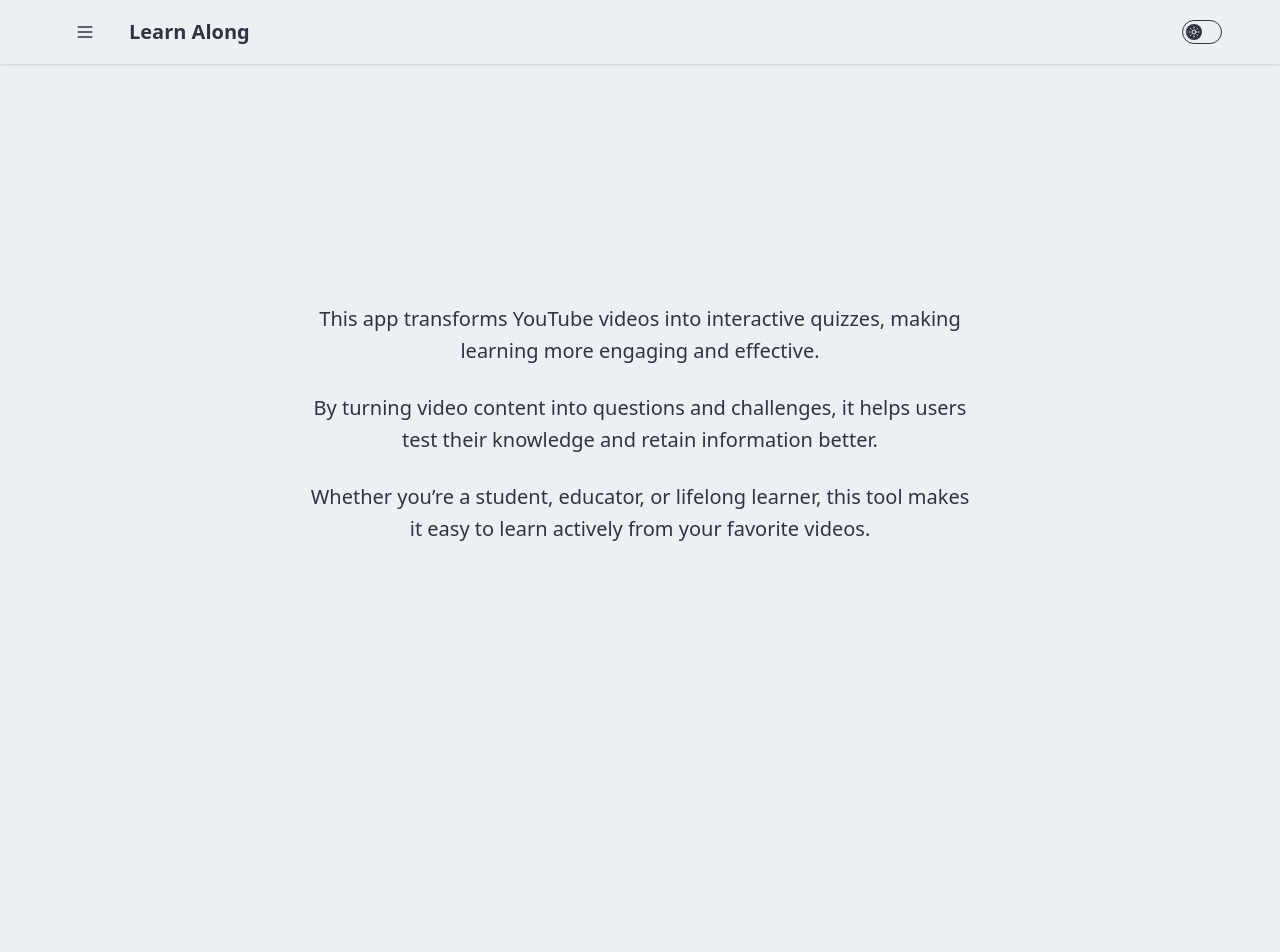
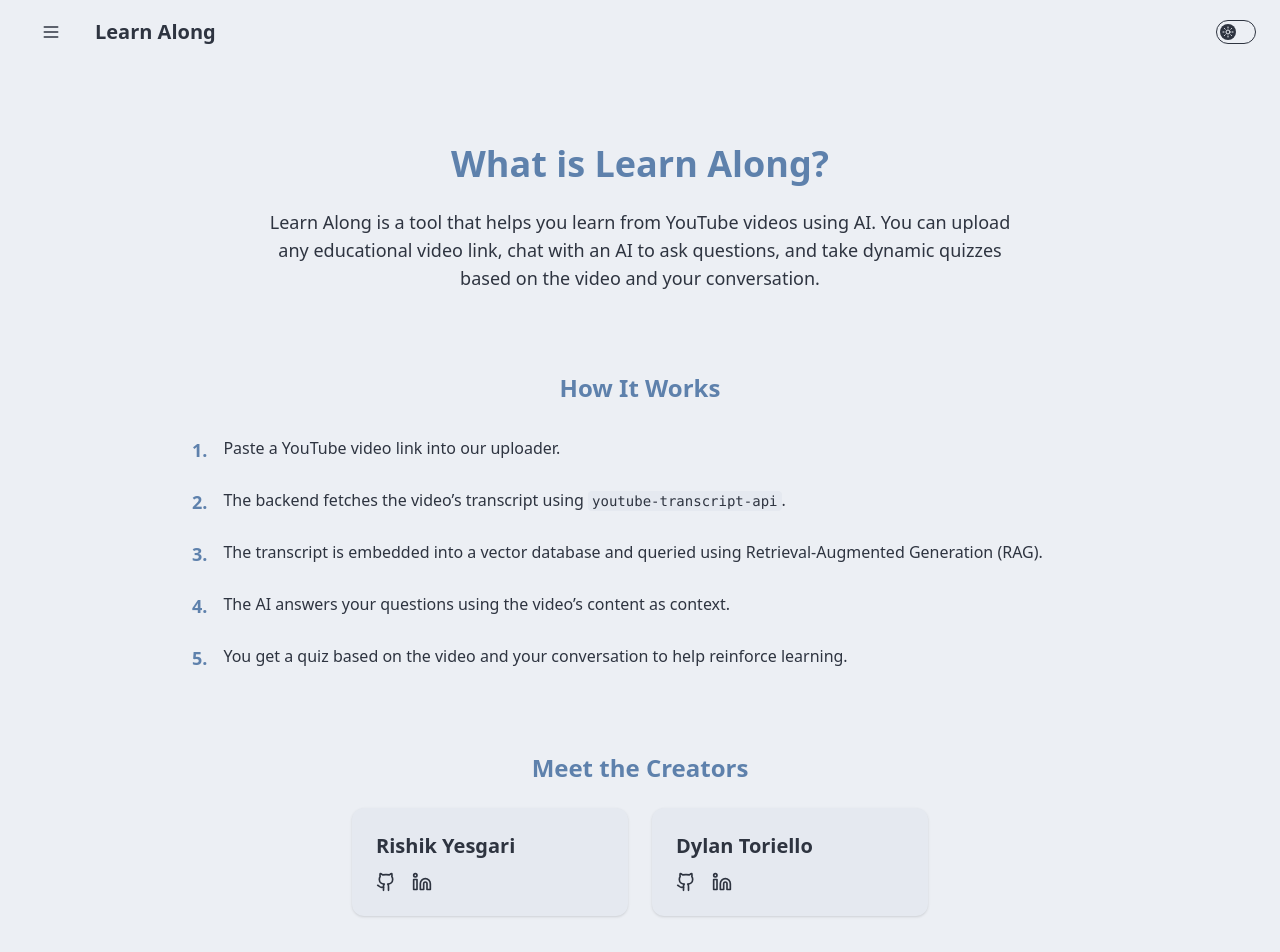
Before and after one commit to Dylan-Toriello/LearnAlong, a React (Vite) app in the folder frontend/: page /about in a window 1280 px wide. Shown: the top 952 px of the page. Before the commit the page ends 800 px from the top, so only its background shows below. Built offline with nearby package versions, Linux system fonts and the light colour scheme.

Commit message:
Redid the landing and about page

```diff
--- a/frontend/package.json
+++ b/frontend/package.json
@@ -12,6 +12,7 @@
   "dependencies": {
     "@tailwindcss/vite": "^4.1.10",
     "daisyui": "^5.0.43",
+    "lucide-react": "^0.522.0",
     "react": "^19.1.0",
     "react-dom": "^19.1.0",
     "react-router-dom": "^7.6.2",
--- a/frontend/src/App.jsx
+++ b/frontend/src/App.jsx
@@ -3,6 +3,7 @@ import { About } from "./pages/About";
 import { Navbar } from "./components/Navbar";
 import { BrowserRouter, Routes, Route, useLocation } from "react-router-dom";
 import { Watch } from "./pages/Watch";
+import { Footer } from "./components/Footer";
 
 function AppWrapper() {
   const location = useLocation();
@@ -15,6 +16,7 @@ function AppWrapper() {
       <Route path = "/about" element={<About />} />
       <Route path = "/watch" element = {<Watch />}/>
     </Routes>
+    <Footer/>
     </>
 
 
--- /dev/null
+++ b/frontend/src/components/FeatureCards.jsx
@@ -0,0 +1,38 @@
+import { MessageSquare, ClipboardList, ListVideo } from "lucide-react";
+
+export const FeatureList = () => {
+  const features = [
+    {
+      icon: <MessageSquare className="w-6 h-6 text-primary" />,
+      title: "Chat with AI",
+      description: "Ask anything about the video and get smart answers.",
+    },
+    {
+      icon: <ClipboardList className="w-6 h-6 text-primary" />,
+      title: "Quiz Yourself",
+      description: "Take dynamic quizzes to reinforce what you’ve learned.",
+    },
+    {
+      icon: <ListVideo className="w-6 h-6 text-primary" />,
+      title: "Learn in Chunks",
+      description: "Break videos into smaller, digestible segments.",
+    },
+  ];
+
+  return (
+    <section className="w-full px-6 md:px-12 lg:px-20 pt-10 pb-20">
+      <div className="grid gap-8 sm:grid-cols-2 lg:grid-cols-3 max-w-6xl mx-auto">
+        {features.map((feature, idx) => (
+          <div
+            key={idx}
+            className="p-6 bg-base-200 rounded-xl shadow flex flex-col items-start gap-4 hover:shadow-lg transition"
+          >
+            <div className="bg-primary/10 p-2 rounded-full">{feature.icon}</div>
+            <h3 className="text-xl font-semibold">{feature.title}</h3>
+            <p className="text-base-content">{feature.description}</p>
+          </div>
+        ))}
+      </div>
+    </section>
+  );
+};
--- /dev/null
+++ b/frontend/src/components/Footer.jsx
@@ -0,0 +1,13 @@
+export const Footer = () => {
+  return (
+    <footer className="w-full bg-base-200 text-base-content text-sm py-6 mt-auto">
+      <div className="max-w-7xl mx-auto px-4 flex flex-col md:flex-row justify-between items-center gap-2 text-center">
+        <div>
+          Made by{" "}
+          <span className="font-semibold text-primary">Rishik Yesgari</span> &{" "}
+          <span className="font-semibold text-primary">Dylan Toriello</span>
+        </div>
+      </div>
+    </footer>
+  );
+};
--- /dev/null
+++ b/frontend/src/components/Herosection.jsx
@@ -0,0 +1,29 @@
+import { LinkUploader } from "./LinkUploader";
+import heroIllustration from "../assets/hero-illustration.png";
+
+export const HeroSection = () => {
+  return (
+    <section className="flex flex-col-reverse lg:flex-row items-center justify-between gap-12 px-6 md:px-12 lg:px-20 py-20 bg-base-100">
+
+      <div className="w-full lg:w-1/2 text-center lg:text-left space-y-6">
+        <h1 className="text-4xl sm:text-5xl font-bold text-primary">
+          Learn smarter with video-powered AI
+        </h1>
+        <p className="text-base-content text-lg max-w-xl mx-auto lg:mx-0">
+          Upload any YouTube video. Chat with an AI to ask questions and take quizzes to reinforce learning.
+        </p>
+        <div className="flex justify-center lg:justify-start">
+          <LinkUploader />
+        </div>
+      </div>
+
+      <div className="w-full lg:w-1/2 flex justify-center">
+        <img
+          src={heroIllustration}
+          alt="AI learning"
+          className="w-[250px] sm:w-[300px] md:w-[350px] lg:w-[400px] drop-shadow-xl"
+        />
+      </div>
+    </section>
+  );
+};
--- a/frontend/src/components/Navbar.jsx
+++ b/frontend/src/components/Navbar.jsx
@@ -17,10 +17,10 @@ export const Navbar = () => {
   };
 
   return (
-    <div className="navbar shadow-sm px-4 md:px-[58px]">
+    <div className="navbar w-full max-w-[100vw] px-4 md:px-6 overflow-x-hidden">
       <div className="navbar-start">
         <div className="dropdown">
-          <label tabIndex={0} className="btn btn-ghost ">
+          <label tabIndex={0} className="btn btn-ghost">
             <svg
               xmlns="http://www.w3.org/2000/svg"
               className="h-5 w-5"
@@ -38,7 +38,7 @@ export const Navbar = () => {
           </label>
           <ul
             tabIndex={0}
-            className="menu menu-sm dropdown-content mt-3 z-[1] p-2 shadow rounded-box w-52"
+            className="menu menu-sm dropdown-content mt-3 z-[1] p-2 shadow rounded-box w-48 sm:w-52 bg-base-100"
           >
             <li>
               <a href="/">Home</a>
@@ -54,43 +54,15 @@ export const Navbar = () => {
       <div className="navbar-end">
         <label className="toggle text-base-content">
           <input type="checkbox" checked={isDark} onChange={toggleTheme} />
-          <svg
-            aria-label="sun"
-            xmlns="http://www.w3.org/2000/svg"
-            viewBox="0 0 24 24"
-          >
-            <g
-              strokeLinejoin="round"
-              strokeLinecap="round"
-              strokeWidth="2"
-              fill="none"
-              stroke="currentColor"
-            >
-              <circle cx="12" cy="12" r="4"></circle>
-              <path d="M12 2v2"></path>
-              <path d="M12 20v2"></path>
-              <path d="m4.93 4.93 1.41 1.41"></path>
-              <path d="m17.66 17.66 1.41 1.41"></path>
-              <path d="M2 12h2"></path>
-              <path d="M20 12h2"></path>
-              <path d="m6.34 17.66-1.41 1.41"></path>
-              <path d="m19.07 4.93-1.41 1.41"></path>
+          <svg aria-label="sun" xmlns="http://www.w3.org/2000/svg" viewBox="0 0 24 24">
+            <g strokeLinejoin="round" strokeLinecap="round" strokeWidth="2" fill="none" stroke="currentColor">
+              <circle cx="12" cy="12" r="4" />
+              <path d="M12 2v2M12 20v2M4.93 4.93l1.41 1.41M17.66 17.66l1.41 1.41M2 12h2M20 12h2M6.34 17.66l-1.41 1.41M19.07 4.93l-1.41 1.41" />
             </g>
           </svg>
-
-          <svg
-            aria-label="moon"
-            xmlns="http://www.w3.org/2000/svg"
-            viewBox="0 0 24 24"
-          >
-            <g
-              strokeLinejoin="round"
-              strokeLinecap="round"
-              strokeWidth="2"
-              fill="none"
-              stroke="currentColor"
-            >
-              <path d="M12 3a6 6 0 0 0 9 9 9 9 0 1 1-9-9Z"></path>
+          <svg aria-label="moon" xmlns="http://www.w3.org/2000/svg" viewBox="0 0 24 24">
+            <g strokeLinejoin="round" strokeLinecap="round" strokeWidth="2" fill="none" stroke="currentColor">
+              <path d="M12 3a6 6 0 0 0 9 9 9 9 0 1 1-9-9Z" />
             </g>
           </svg>
         </label>
--- a/frontend/src/pages/About.jsx
+++ b/frontend/src/pages/About.jsx
@@ -1,20 +1,113 @@
+import { Github, Linkedin } from "lucide-react";
+
 export const About = () => {
   return (
-    <div className="min-h-[calc(100vh-80px)] flex items-center justify-center px-4 sm:px-6 lg:px-8 text-center">
-      <div className="w-full max-w-2xl space-y-6">
-        <p className="text-base sm:text-lg md:text-xl leading-relaxed">
-          This app transforms YouTube videos into interactive quizzes, making
-          learning more engaging and effective.
-        </p>
-        <p className="text-base sm:text-lg md:text-xl leading-relaxed">
-          By turning video content into questions and challenges, it helps
-          users test their knowledge and retain information better.
-        </p>
-        <p className="text-base sm:text-lg md:text-xl leading-relaxed">
-          Whether you’re a student, educator, or lifelong learner, this tool
-          makes it easy to learn actively from your favorite videos.
+    <section className="w-full px-10 md:px-12 lg:px-20 py-20 bg-base-100 text-base-content overflow-x-hidden">
+      <div className="space-y-6 text-center max-w-3xl mx-auto">
+        <h1 className="text-4xl font-bold text-primary">
+          What is Learn Along?
+        </h1>
+        <p className="text-lg">
+          Learn Along is a tool that helps you learn from YouTube videos using
+          AI. You can upload any educational video link, chat with an AI to ask
+          questions, and take dynamic quizzes based on the video and your
+          conversation.
         </p>
       </div>
-    </div>
+
+      <div className="mt-20 max-w-4xl mx-auto space-y-8">
+        <h2 className="text-2xl font-bold text-primary text-center">
+          How It Works
+        </h2>
+        <div className="space-y-6">
+          <div className="flex items-start gap-4">
+            <span className="text-primary font-bold text-lg">1.</span>
+            <p className="text-base">
+              Paste a YouTube video link into our uploader.
+            </p>
+          </div>
+          <div className="flex items-start gap-4">
+            <span className="text-primary font-bold text-lg">2.</span>
+            <p className="text-base">
+              The backend fetches the video’s transcript using{" "}
+              <code className="text-sm font-mono bg-base-200 px-1 py-0.5 rounded">
+                youtube-transcript-api
+              </code>
+              .
+            </p>
+          </div>
+          <div className="flex items-start gap-4">
+            <span className="text-primary font-bold text-lg">3.</span>
+            <p className="text-base">
+              The transcript is embedded into a vector database and queried
+              using Retrieval-Augmented Generation (RAG).
+            </p>
+          </div>
+          <div className="flex items-start gap-4">
+            <span className="text-primary font-bold text-lg">4.</span>
+            <p className="text-base">
+              The AI answers your questions using the video’s content as
+              context.
+            </p>
+          </div>
+          <div className="flex items-start gap-4">
+            <span className="text-primary font-bold text-lg">5.</span>
+            <p className="text-base">
+              You get a quiz based on the video and your conversation to help
+              reinforce learning.
+            </p>
+          </div>
+        </div>
+      </div>
+
+      <div className="mt-20">
+        <h2 className="text-2xl font-bold text-primary mb-6 text-center">
+          Meet the Creators
+        </h2>
+
+        <div className="grid sm:grid-cols-2 gap-6 max-w-xl mx-auto">
+          <div className="bg-base-200 p-6 rounded-xl shadow space-y-3">
+            <h3 className="text-xl font-semibold">Rishik Yesgari</h3>
+            <div className="flex gap-4 mt-2">
+              <a
+                href="https://github.com/Rishik15"
+                target="_blank"
+                rel="noopener noreferrer"
+              >
+                <Github className="w-5 h-5 hover:text-primary transition" />
+              </a>
+              <a
+                href="https://www.linkedin.com/in/rishikreddyyesgari/"
+                target="_blank"
+                rel="noopener noreferrer"
+              >
+                <Linkedin className="w-5 h-5 hover:text-primary transition" />
+              </a>
+            </div>
+          </div>
+
+          {/* Dylan */}
+          <div className="bg-base-200 p-6 rounded-xl shadow space-y-3">
+            <h3 className="text-xl font-semibold">Dylan Toriello</h3>
+            <div className="flex gap-4 mt-2">
+              <a
+                href="https://github.com/Dylan-Toriello"
+                target="_blank"
+                rel="noopener noreferrer"
+              >
+                <Github className="w-5 h-5 hover:text-primary transition" />
+              </a>
+              <a
+                href="https://www.linkedin.com/in/dylan-toriello1/"
+                target="_blank"
+                rel="noopener noreferrer"
+              >
+                <Linkedin className="w-5 h-5 hover:text-primary transition" />
+              </a>
+            </div>
+          </div>
+        </div>
+      </div>
+    </section>
   );
 };
--- a/frontend/src/pages/Home.jsx
+++ b/frontend/src/pages/Home.jsx
@@ -1,10 +1,12 @@
-import { LinkUploader } from "../components/LinkUploader";
+import { HeroSection } from "../components/Herosection";
+import { FeatureList } from "../components/FeatureCards";
 
 export const Home = () => {
   return (
-    <main className="min-h-[calc(100vh-80px)] flex flex-col items-center justify-center px-4">
+    <main className="min-h-[calc(100vh-80px)] flex flex-col px-4 overflow-x-hidden">
 
-      <LinkUploader />
+      <HeroSection/>
+      <FeatureList />
     </main>
   );
 };
```
Also changed, not shown: frontend/src/components/LinkUploader.jsx (+19 -9 lines), 2 other files (tests, documents, lock files or other folders).
